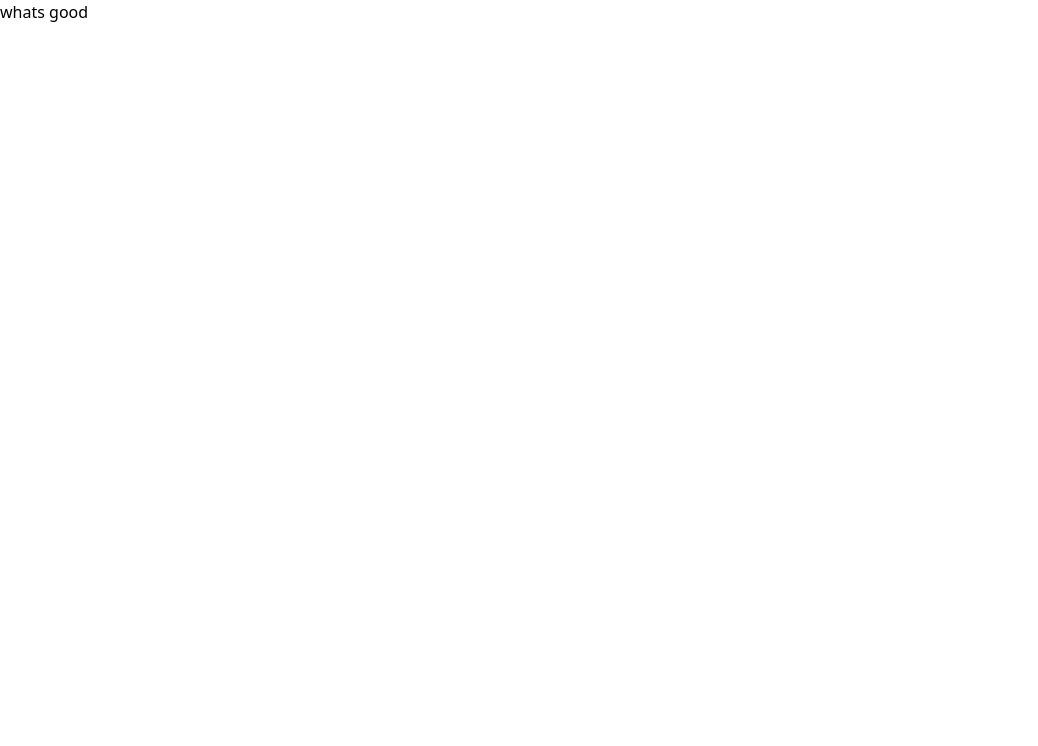
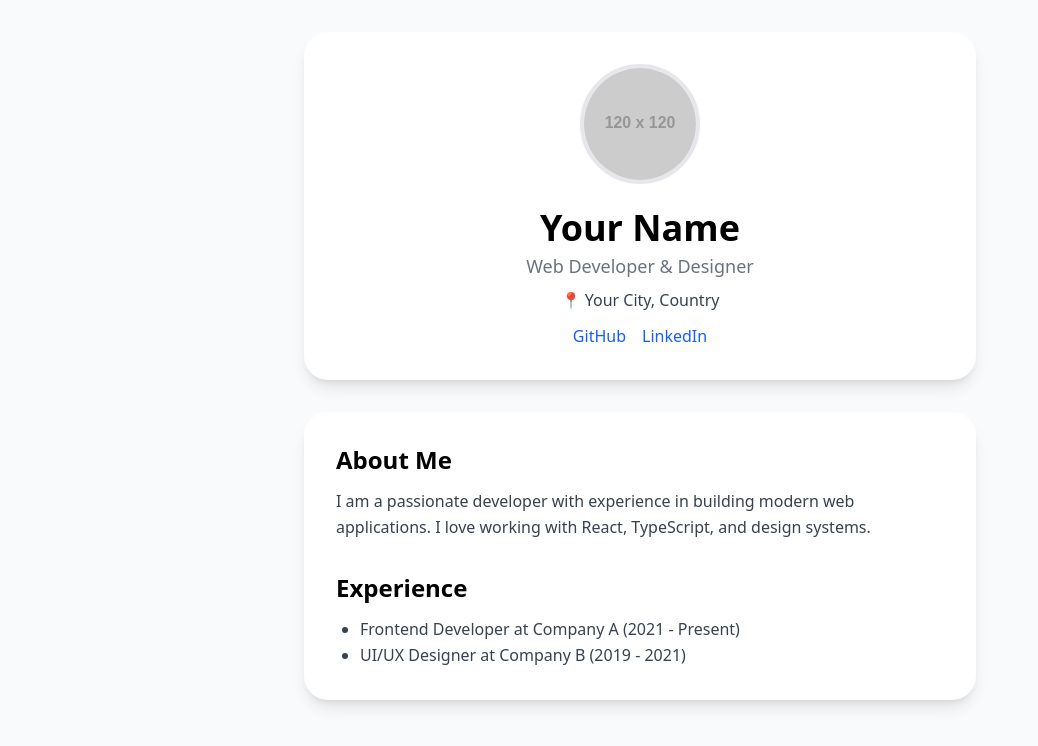
Before and after one commit to mikegaravani/portfolio-v2, a React (Vite) app: page / in a window 1280 px wide. Shown: the top 746 px of the page, without its empty margins (0-1038 px from the left). Built offline with nearby package versions, Linux system fonts and the light colour scheme.

Commit message:
create main two components

```diff
--- a/src/App.tsx
+++ b/src/App.tsx
@@ -1,9 +1,11 @@
-import React from 'react'
+import Hero from './components/Hero'
+import ContentPane from './components/ContentPane'
 
 function App() {
   return (
-    <div>
-      whats good
+    <div className="flex flex-col items-center min-h-screen bg-gray-50 font-sans p-4 sm:p-8">
+      <Hero />
+      <ContentPane />
     </div>
   )
 }
--- /dev/null
+++ b/src/components/ContentPane.tsx
@@ -0,0 +1,23 @@
+import React from 'react'
+
+const ContentPane: React.FC = () => {
+  return (
+    <main className="w-full max-w-2xl bg-white rounded-3xl shadow-lg p-8 mb-8">
+      <section className="mb-8">
+        <h2 className="text-2xl font-semibold mb-3">About Me</h2>
+        <p className="text-base text-gray-700 leading-relaxed">
+          I am a passionate developer with experience in building modern web applications. I love working with React, TypeScript, and design systems.
+        </p>
+      </section>
+      <section>
+        <h2 className="text-2xl font-semibold mb-3">Experience</h2>
+        <ul className="list-disc pl-6 text-base text-gray-700 leading-relaxed">
+          <li>Frontend Developer at Company A (2021 - Present)</li>
+          <li>UI/UX Designer at Company B (2019 - 2021)</li>
+        </ul>
+      </section>
+    </main>
+  )
+}
+
+export default ContentPane
--- /dev/null
+++ b/src/components/Hero.tsx
@@ -0,0 +1,41 @@
+import React from 'react'
+
+const socials = [
+  { name: 'GitHub', url: 'https://github.com/yourusername' },
+  { name: 'LinkedIn', url: 'https://linkedin.com/in/yourusername' },
+  // Add more socials as needed
+]
+
+const Hero: React.FC = () => {
+  return (
+    <section className="w-full max-w-2xl bg-white rounded-3xl shadow-lg p-8 mb-8 flex flex-col items-center">
+      <div className="flex flex-col items-center">
+        <img
+          src="https://placehold.co/120x120"
+          alt="Profile"
+          className="w-30 h-30 rounded-full object-cover mb-4 border-4 border-gray-200"
+        />
+        <div className="text-center">
+          <h1 className="text-4xl font-bold mt-2 mb-1">Your Name</h1>
+          <p className="text-lg text-gray-500 mb-2">Web Developer & Designer</p>
+          <div className="text-base text-gray-700 mb-3">📍 Your City, Country</div>
+          <div className="flex gap-4 justify-center">
+            {socials.map((social) => (
+              <a
+                key={social.name}
+                href={social.url}
+                target="_blank"
+                rel="noopener noreferrer"
+                className="text-blue-600 font-medium hover:text-blue-800 transition-colors"
+              >
+                {social.name}
+              </a>
+            ))}
+          </div>
+        </div>
+      </div>
+    </section>
+  )
+}
+
+export default Hero
```
